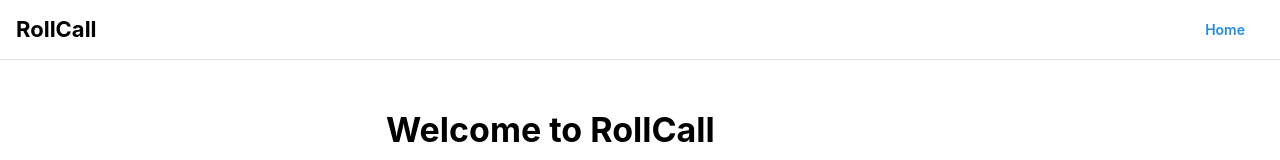
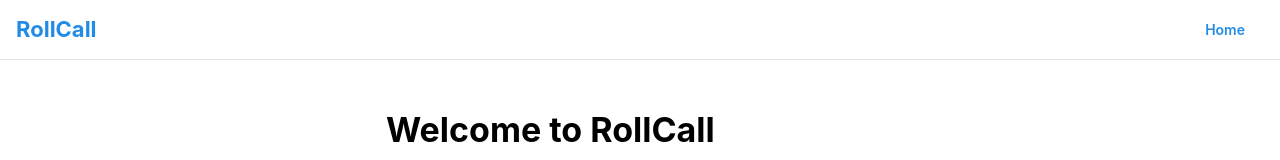
Before and after one commit to mouftaho98/exam-manager, a React (Vite) app in the folder web/: page / in a window 1280 px wide. Shown: the top 160 px of the page. Built offline with nearby package versions, Linux system fonts and the light colour scheme; no server answers; what html5-qrcode would draw is missing.

Commit message:
web: match public RollCall logo colour to signed-in header

```diff
--- a/web/src/pages/PublicFrame.tsx
+++ b/web/src/pages/PublicFrame.tsx
@@ -9,7 +9,9 @@ export default function PublicFrame({ children }: { children: ReactNode }) {
     <AppShell header={{ height: 60 }} padding="md">
       <AppShell.Header>
         <Group h="100%" px="md" justify="space-between">
-          <Title order={3}>RollCall</Title>
+          {/* Mantine's Title inherits its colour; signed-in headers wrap it in an
+              Anchor (blue), so use the same anchor colour for signed-out pages. */}
+          <Title order={3} c="var(--mantine-color-anchor)">RollCall</Title>
           <Button variant="subtle" onClick={() => navigate('/')}>Home</Button>
         </Group>
       </AppShell.Header>
```
